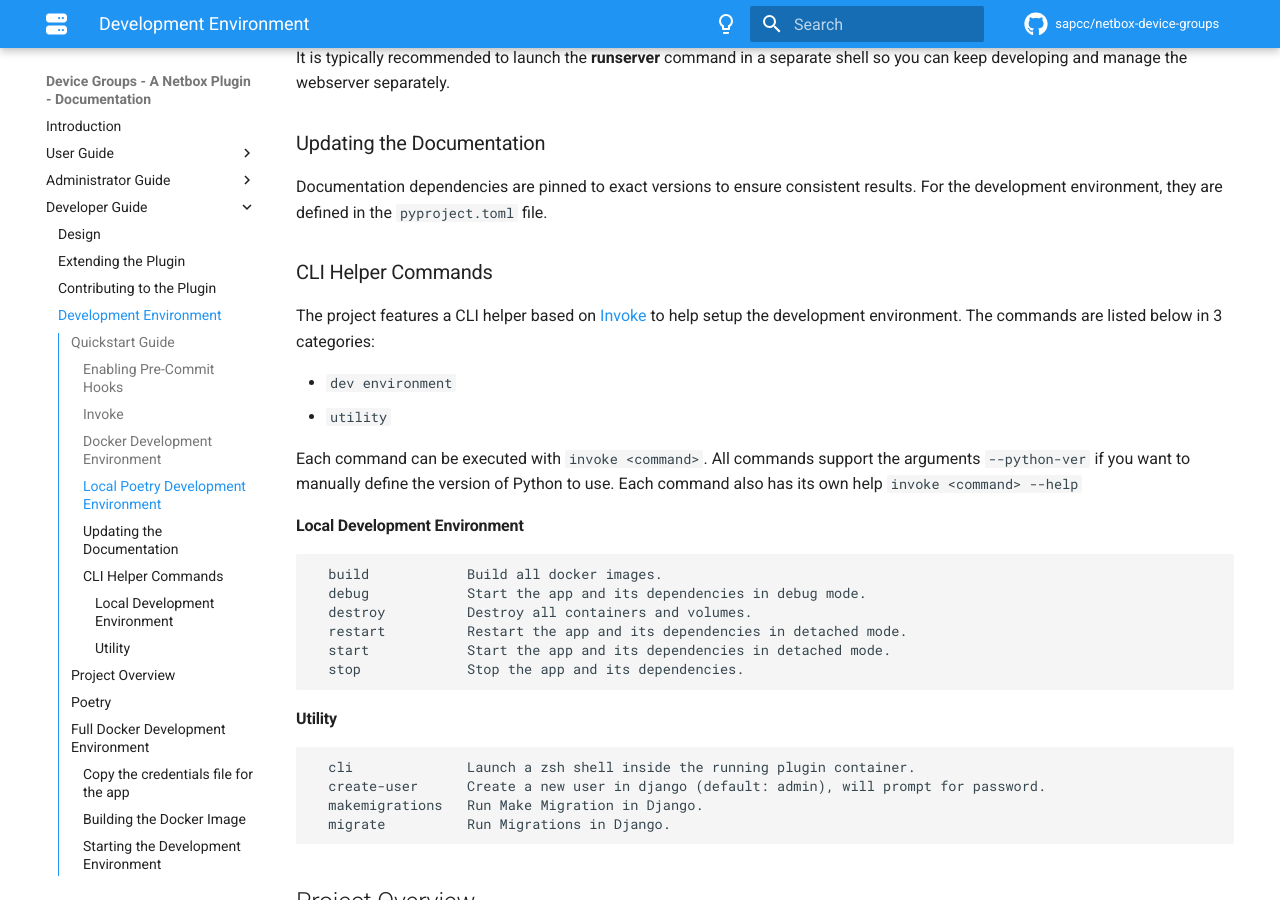
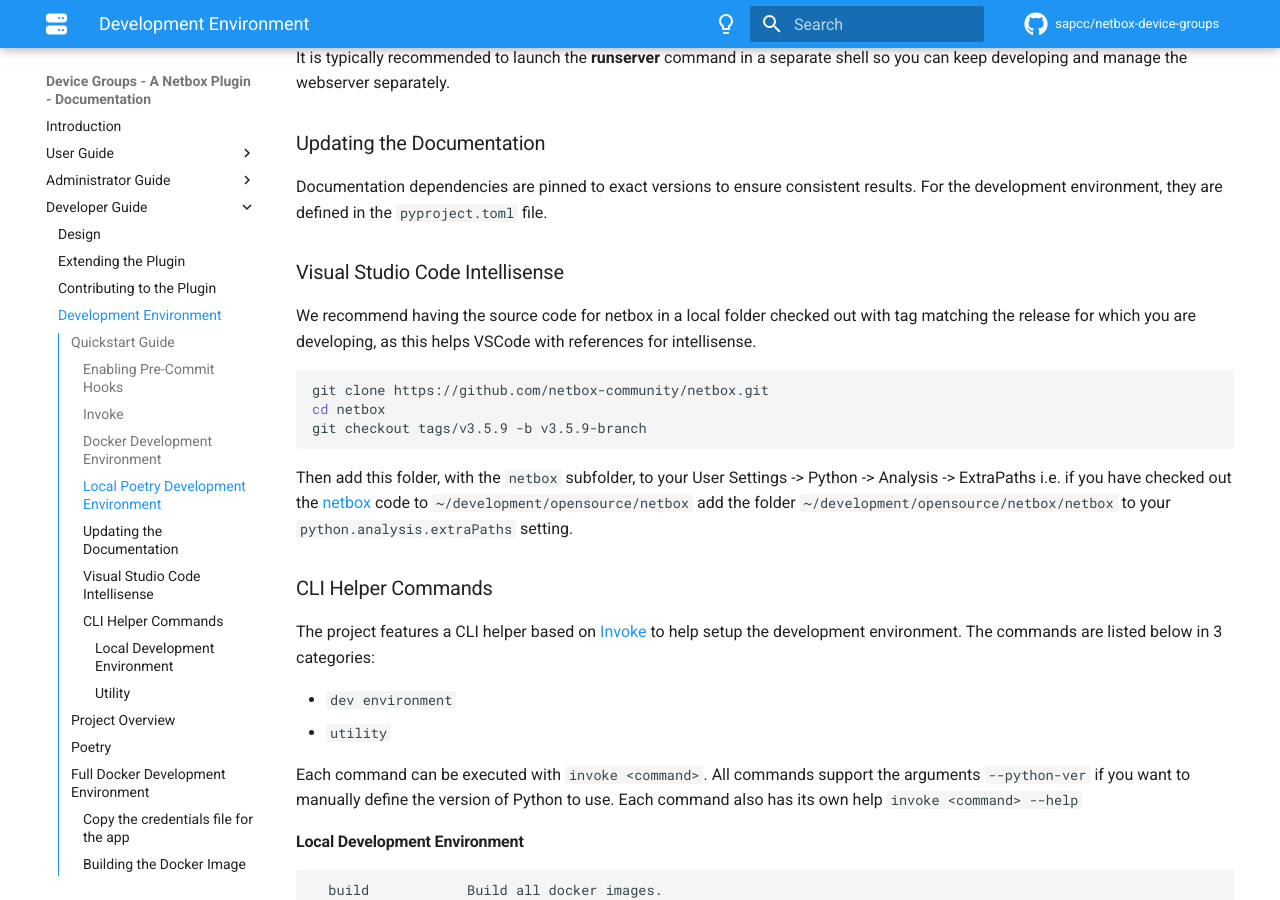
Before and after one commit to sapcc/netbox-device-groups, an MkDocs documentation site: the page built from docs/dev/dev_environment.md, in a window 1280 px wide and 900 px high, scrolled down 2329 px. Built offline with MkDocs 1.6.1 and Material for MkDocs 9.7.7, drawn with Linux system fonts in a browser that asks for light colours; comment, search, counter and statistics services are not loaded.

Commit message:
nia-243# changed cluster to device group
modified environment to allow for intellisense in VS Code

````diff
--- a/docs/dev/dev_environment.md
+++ b/docs/dev/dev_environment.md
@@ -90,6 +90,19 @@ It is typically recommended to launch the __runserver__ command in a separate sh
 ### Updating the Documentation
 
 Documentation dependencies are pinned to exact versions to ensure consistent results. For the development environment, they are defined in the `pyproject.toml` file.
+
+### Visual Studio Code Intellisense
+
+We recommend having the source code for netbox in a local folder checked out with tag matching the release for which you are developing, as this helps VSCode with references for intellisense.
+
+```shell
+git clone https://github.com/netbox-community/netbox.git
+cd netbox
+git checkout tags/v3.5.9 -b v3.5.9-branch
+```
+
+Then add this folder, with the `netbox` subfolder, to your User Settings -> Python -> Analysis -> ExtraPaths i.e. if you have checked out the [netbox](https://github.com/netbox-community/netbox.git) code to `~/development/opensource/netbox` add the folder `~/development/opensource/netbox/netbox` to your `python.analysis.extraPaths` setting.
+
 
 ### CLI Helper Commands
 
--- a/pyproject.toml
+++ b/pyproject.toml
@@ -1,6 +1,6 @@
 [tool.poetry]
 name = "netbox-device-groups"
-version = "0.2.1"
+version = "0.1.0"
 authors = ["Pat McLean <patrick.mclean@sap.com>", "The Fail Druid <faildruid@ahra.ie"]
 readme = "README.md"
 keywords = ["Netbox", "netbox", "plugin"]
````
Also changed, not shown: 2 other files.
